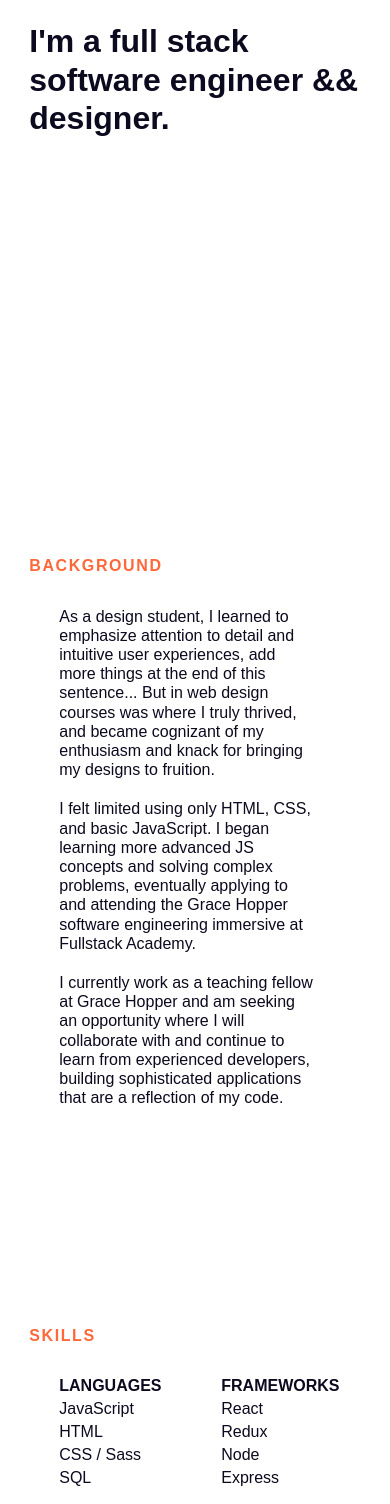
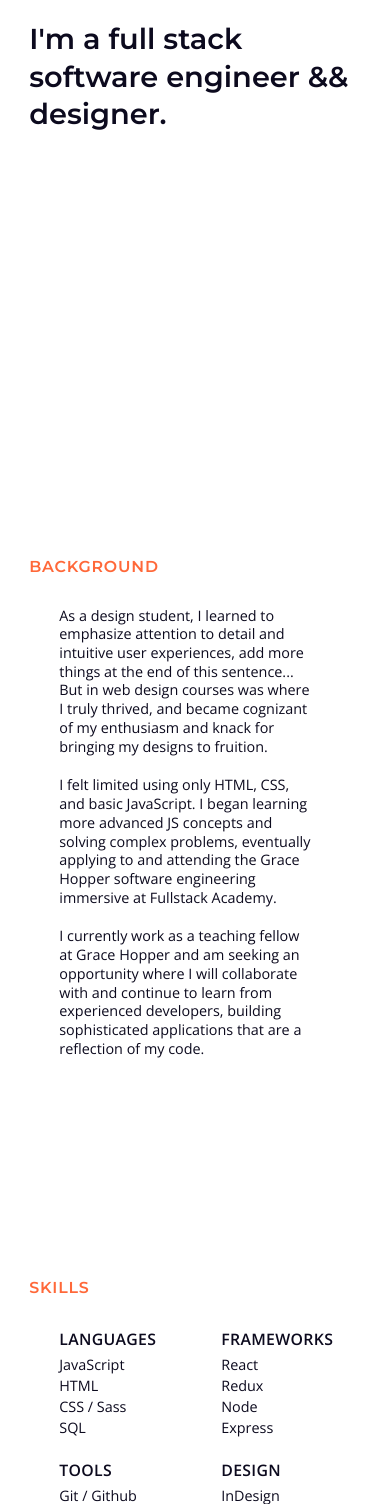
Before and after one commit to smithermansl/personalSite, a website: page public/index.html in a window 390 px wide. Shown: the part 448-1952 px from the top of the page. Drawn offline with nearby package versions, Linux system fonts and the light colour scheme.

Commit message:
add(google fonts)

```diff
--- a/public/index.html
+++ b/public/index.html
@@ -5,6 +5,7 @@
   <meta name="viewport" content="width=device-width, initial-scale=1.0">
   <meta http-equiv="X-UA-Compatible" content="ie=edge">
   <link rel="stylesheet" href="main.css">
+  <link href="https://fonts.googleapis.com/css?family=Montserrat:600|Open+Sans:300,400,600" rel="stylesheet">
   <title>Shelby Smitherman | Software Engineer</title>
 </head>
 <body>
@@ -41,6 +42,7 @@
             <li>JavaScript</li>
             <li>HTML</li>
             <li>CSS / Sass</li>
+            <!-- <li>Python</li> -->
             <li>SQL</li>
           </ul>
         </div>
@@ -61,6 +63,8 @@
             <li>Git / Github</li>
             <li>Sequelize</li>
             <li>Webpack</li>
+            <li>Mocha / Chai</li>
+            <li>Enzyme</li>
           </ul>
         </div>
 
--- a/public/main.css
+++ b/public/main.css
@@ -1,5 +1,6 @@
 body {
-  font-family: Arial, Helvetica, sans-serif;
+  font-family: 'Open Sans', sans-serif;
+  font-size: .9em;
   padding: 0;
   margin: 0;
   color: #0C0A1E;
@@ -21,7 +22,13 @@ body {
 }
 
 h1 {
-  line-height: 1.2em;
+  line-height: 1.3em;
+  font-family: 'Montserrat', sans-serif;
+}
+
+p {
+  font-size: 1em;
+  line-height: 1.3em;
 }
 
 nav {
@@ -57,7 +64,7 @@ nav img {
 }
 
 #intro_text {
-  max-width: 550px;
+  max-width: 500px;
 }
 
 .section {
@@ -73,10 +80,10 @@ nav img {
   margin-right: 60px;
   text-align: right;
   text-transform: uppercase;
-  font-size: 1em;
-  letter-spacing: .1em;
-  font-weight: 600;
+  font-size: 1.1em;
+  letter-spacing: .05em;
   color: #FF6839;
+  font-family: 'Montserrat', sans-serif;
 }
 
 .section_content {
@@ -85,8 +92,6 @@ nav img {
 }
 
 .section_content p {
-  font-size: 1em;
-  line-height: 1.2em;
   margin: 0 0 20px 0;
 }
 
@@ -97,8 +102,10 @@ nav img {
 
 .skill_label {
   text-transform: uppercase;
-  font-size: 1em;
+  font-size: 1.1em;
+  letter-spacing: .02em;
   padding-bottom: 5px;
+  font-family: 'Open Sans', sans-serif;
   font-weight: 600;
 }
 
@@ -109,7 +116,7 @@ nav img {
 }
 
 .skill_category li {
-  padding-bottom: 5px;
+  padding-bottom: 2px;
 }
 
 .experience {
@@ -149,6 +156,8 @@ nav img {
 
 .project_details h4 {
   margin-top: 0px;
+  font-size: 1.1em;
+  letter-spacing: .05em;
 }
 
 .tech_used {
@@ -213,6 +222,17 @@ footer button {
 .contact_container {
   width: 300px;
   color: #EDEAD9;
+}
+
+.contact_container h2 {
+  font-family: 'Montserrat', sans-serif;
+  letter-spacing: .05em;
+}
+
+.contact_container p {
+  letter-spacing: .1em;
+  font-family: 'Open Sans', sans-serif;
+  font-weight: 300;
 }
 
 #emailForm input {
@@ -361,10 +381,6 @@ footer button {
     margin: 0 auto;
     text-align: center;
   }
-
-  .contact_container h2 {
-    font-size: 2em;
-  }
 }
 
 
```
